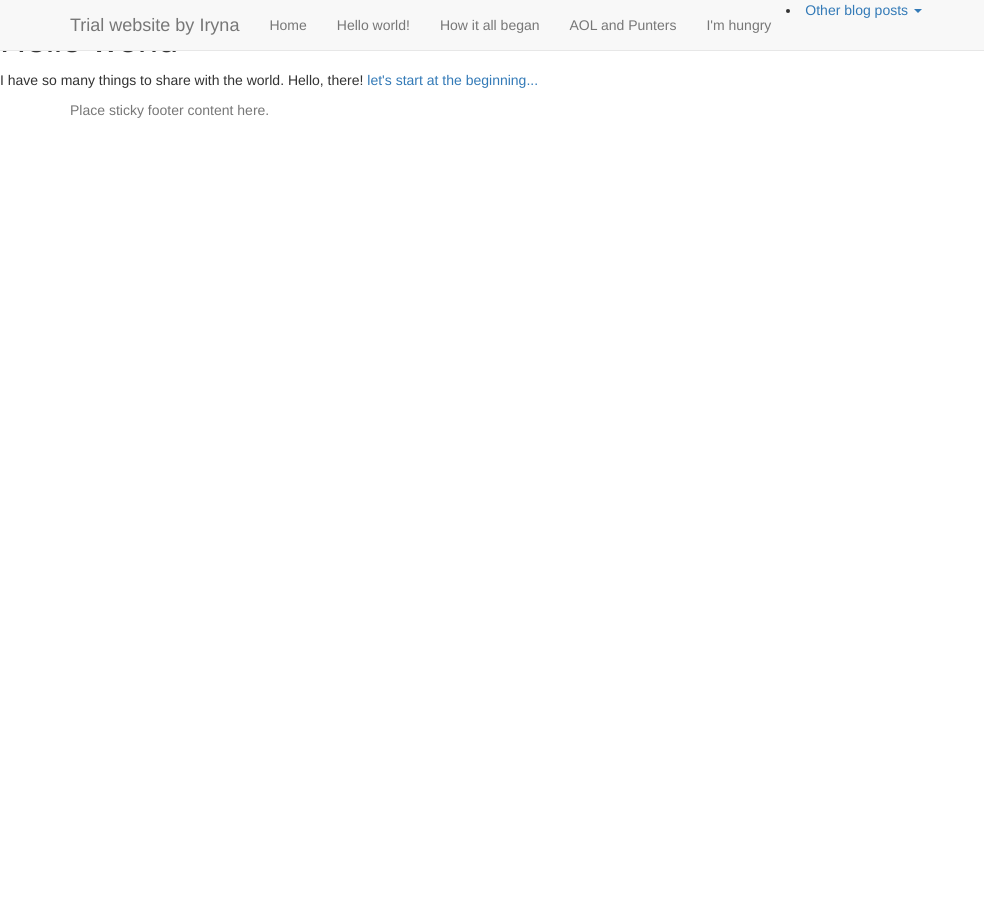
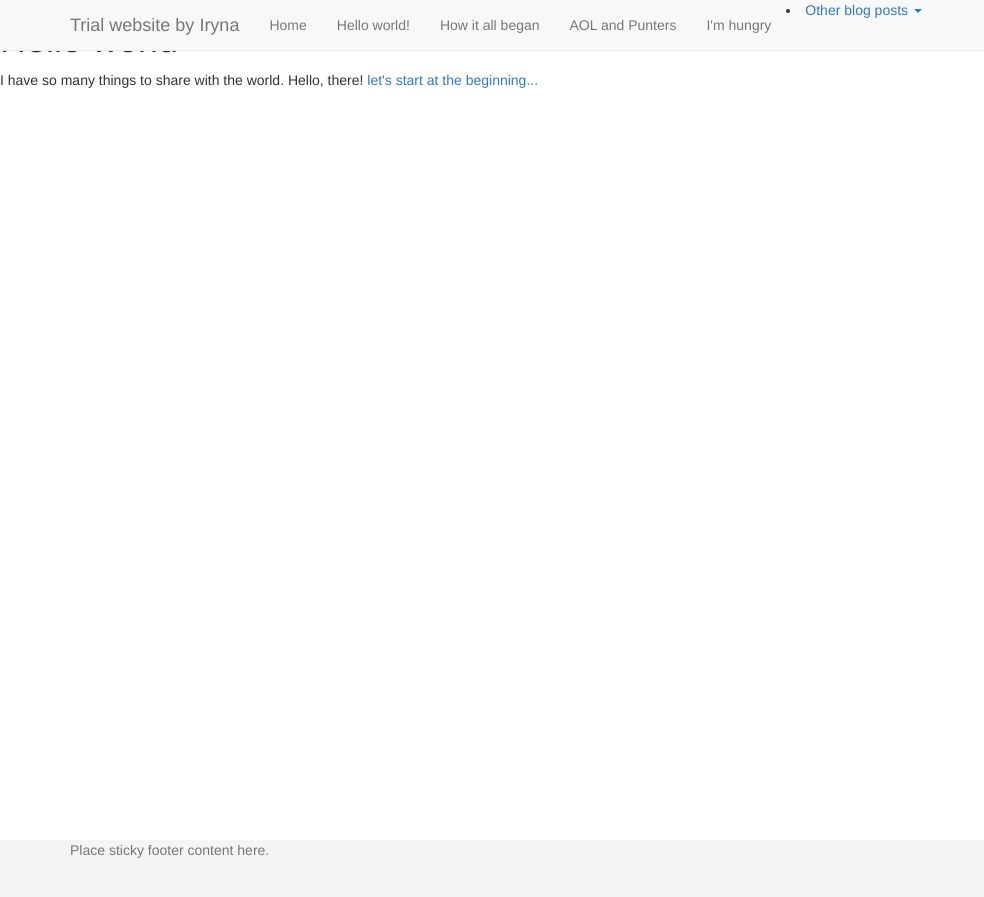
Before and after one commit to IrynaIglehart/Simple-Html-Lesson, a Jekyll site: the page built from _posts/2016-06-03-hello-world.md, in a window 1280 px wide. Shown: the top 897 px of the page, without its empty margins (0-984 px from the left). Built offline with Jekyll 4.4.1, drawn with Linux system fonts in a browser that asks for light colours.

Commit message:
one more time css href

```diff
--- a/_includes/header.html
+++ b/_includes/header.html
@@ -21,7 +21,7 @@
     <title>Welcome to my blog, trial static website</title>
 
     <!-- Custom styles for this template -->
-    <link href="{{ site.github.url }}/styles.css" rel="stylesheet">
+    <link href="{{ site.github.url }}/css/styles.css" rel="stylesheet">
   </head>
 
   <body>
```
